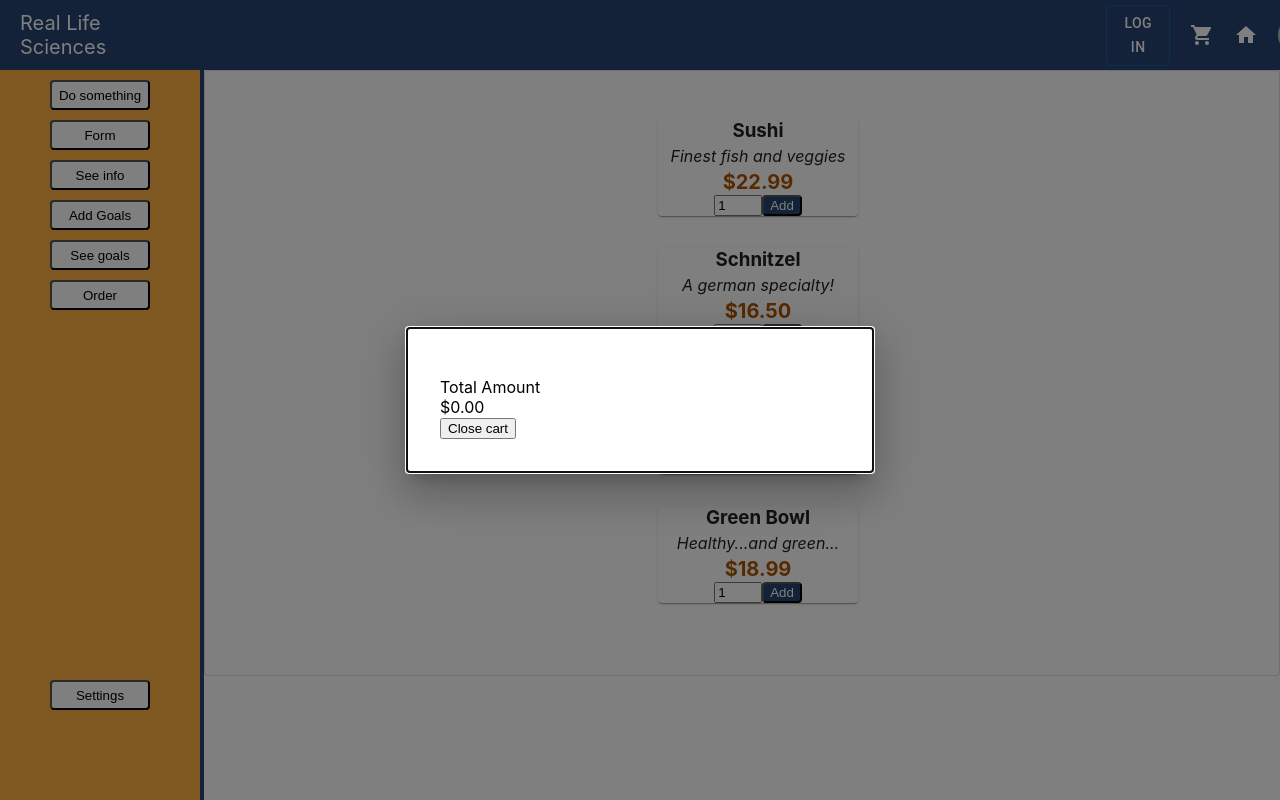
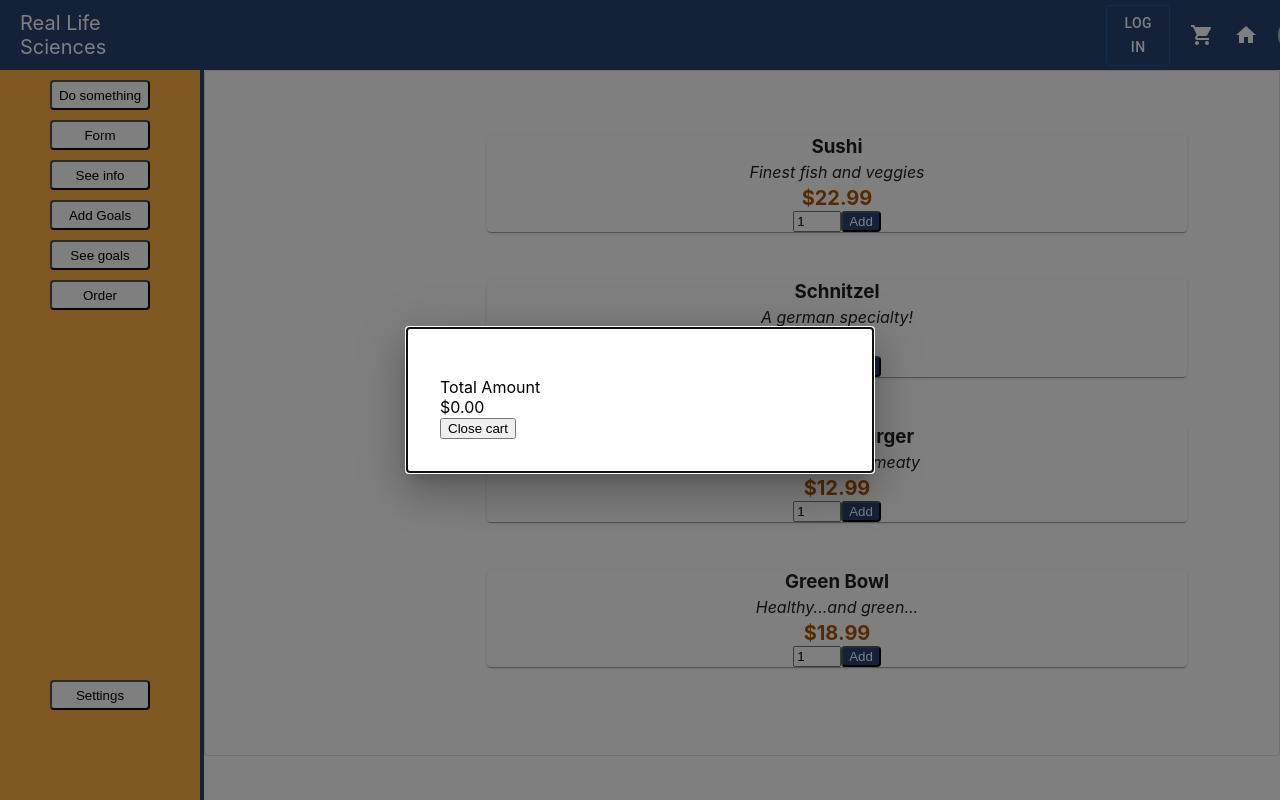
Before and after one commit to MunteanAndra/VSP-App, a React (Create React App) app: page /Meals in a window 1280 px wide. Both pictures are taken after a click on the icon 1202 px from the left and 35 px from the top of the page. Shown: the top 800 px of the page. Built offline with nearby package versions, Linux system fonts and the light colour scheme.

Commit message:
Added some style for orders

```diff
--- a/src/Components/Cart.js
+++ b/src/Components/Cart.js
@@ -43,7 +43,7 @@ const Cart = (props) => {
     return(
         <Modal open onClose={props.onClose} >
             <Box sx={style} className="cart_text">
-                <div> {cartItems} </div>
+                <div className="cart_items_details" > {cartItems} </div>
                 <div className="amount">
                     <div> Total Amount </div>
                     <div> {totalAmount} </div>
--- a/src/Components/CartStyle.css
+++ b/src/Components/CartStyle.css
@@ -1,10 +1,13 @@
 .cart_text{
     color: black;
     flex-grow: 1;
-    max-height: 25rem;
-    overflow: auto;
 }
 
 .displayed_items{
      list-style-type: none;
 }
+
+.cart_items_details{
+    max-height: 25rem;
+    overflow: auto;
+}
--- a/src/Pages/Meals/AvailableMealsStyle.css
+++ b/src/Pages/Meals/AvailableMealsStyle.css
@@ -1,20 +1,21 @@
 .meals {
   margin: 2rem auto;
   animation: meals-appear 1s ease-out forwards;
-
-  width: 200px;
 }
 
 .meals ul {
   list-style: none;
   margin: 0;
   padding: 0;
-  width: 200px;
+  width: 700px;
+  display: flex;
+  flex-direction: column;
+  justify-content: center;
+  margin-left: 250px;
 }
 
 .unordered_meal_list{
     list-style-type: none;
-    width: 200px;
 }
 
 @keyframes meals-appear {
--- a/src/Pages/Meals/MealItem.js
+++ b/src/Pages/Meals/MealItem.js
@@ -25,9 +25,11 @@ const MealItem = (props) => {
     return(
         <li className="meal">
             <Card className="card_meal">
-                <h3 className="meal_name"> {props.name} </h3>
-                <div className="meal_description"> {props.description} </div>
-                <div className="meal_price"> {price} </div>
+                <div className="item_text">
+                    <h3 className="meal_name"> {props.name} </h3>
+                    <div className="meal_description"> {props.description} </div>
+                    <div className="meal_price"> {price} </div>
+                </div>
                 <input id={'amount_' + props.id} type="number" min="1" max='5' step='1' defaultValue='1'></input>
                 <button onClick={addItem} className="button8"> Add </button>
                 {added && <Alert severity='success'> Meal was added to your cart </Alert> }
--- a/src/Pages/Meals/MealItemStyle.css
+++ b/src/Pages/Meals/MealItemStyle.css
@@ -3,7 +3,7 @@
   justify-content: space-between;
   margin: 1rem;
   padding-bottom: 1rem;
-  width: 200px;
+  width: 700px;
 }
 
 .meal_name{
@@ -22,7 +22,7 @@
 }
 
 .card_meal{
-    width: 200px;
+    width: 700px;
 }
 
 .button8{
```
